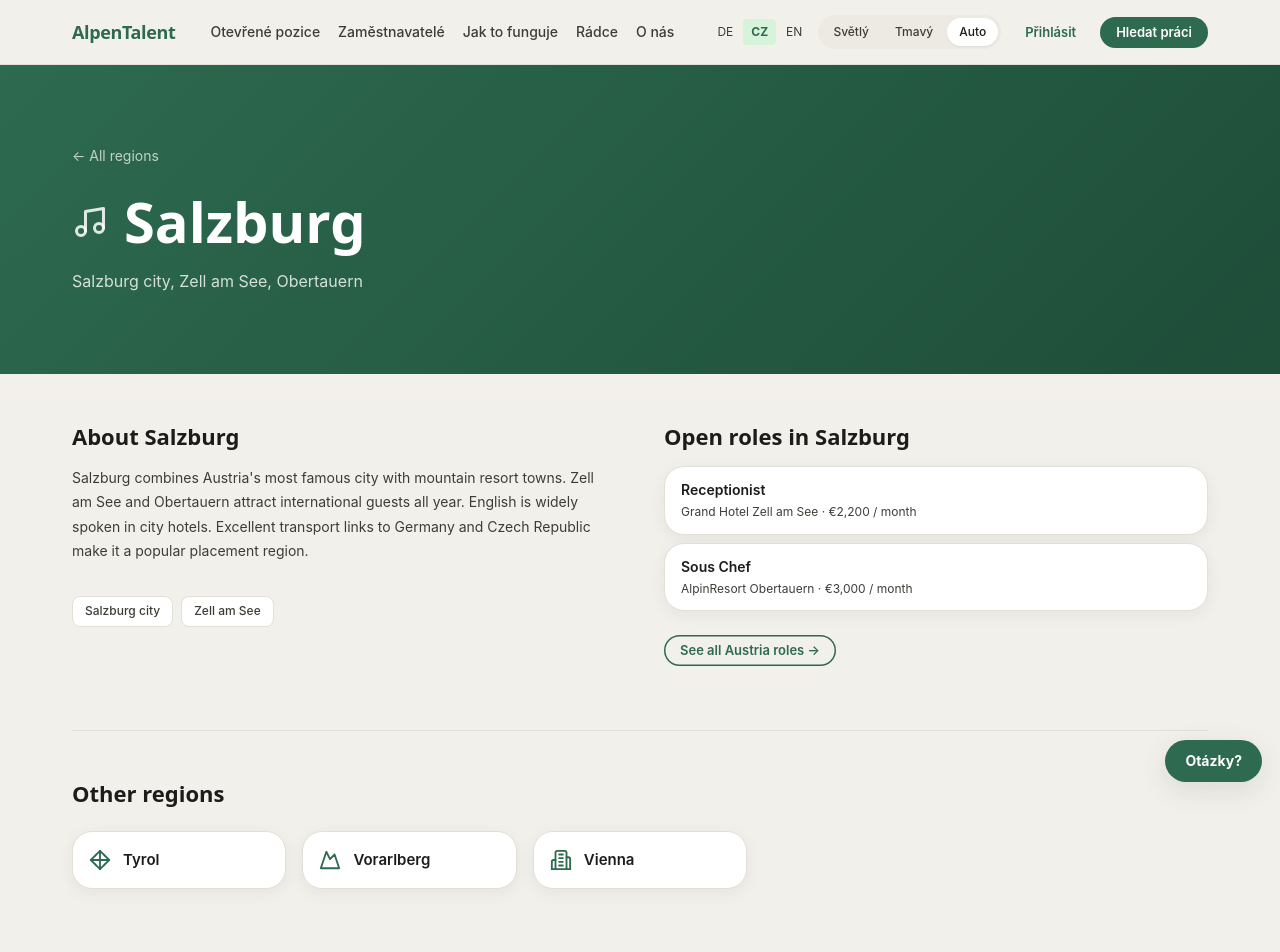
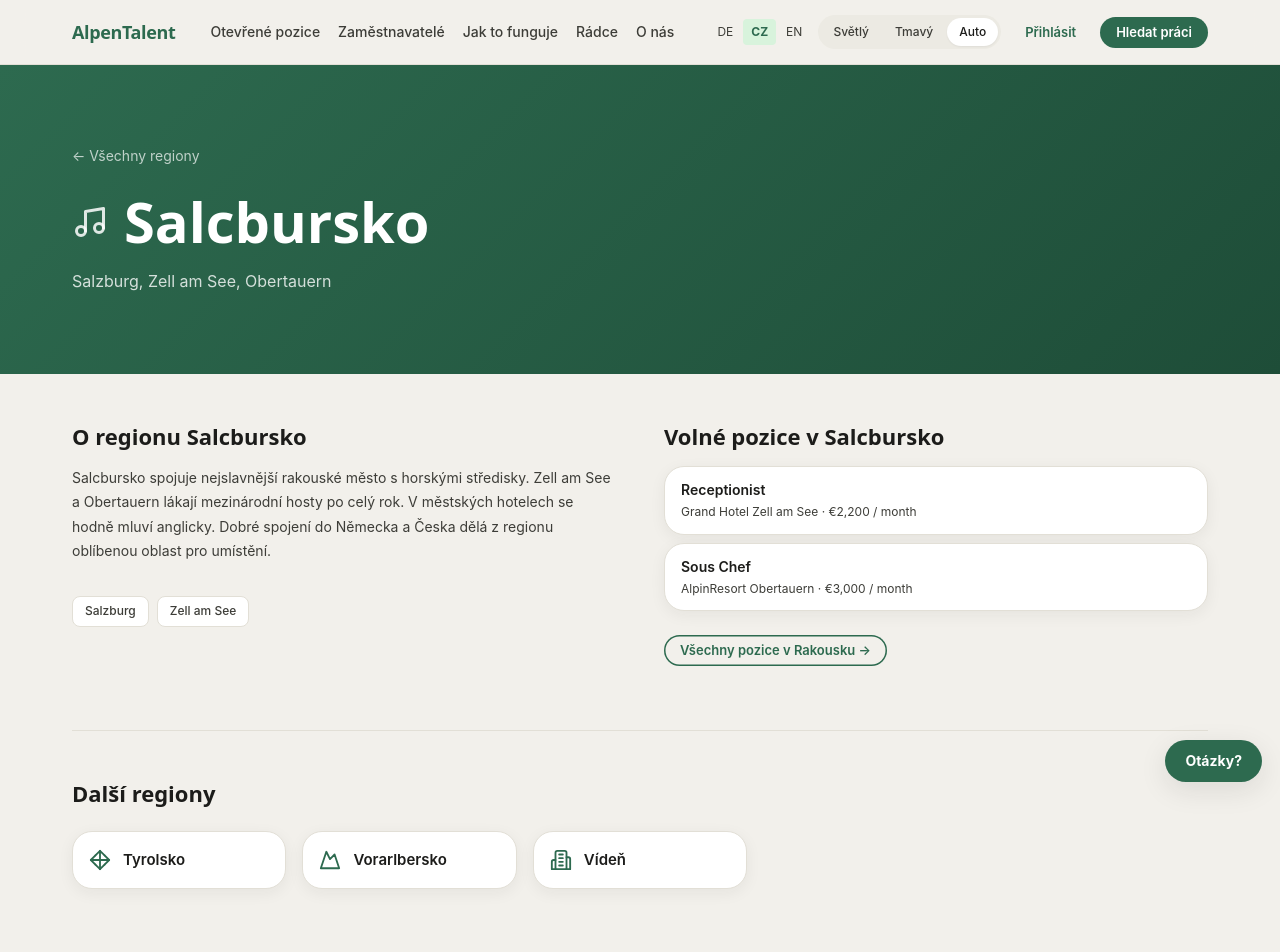
Before and after one commit to BlackBridgeGroup/at-web-beta, a Next.js app: page /cz/regions/salzburg in a window 1280 px wide. Shown: the top 952 px of the page. Built offline with nearby package versions, Linux system fonts and the light colour scheme.

Commit message:
localize region detail pages

```diff
--- a/app/[locale]/regions/[region]/page.tsx
+++ b/app/[locale]/regions/[region]/page.tsx
@@ -6,14 +6,77 @@ import { locales, normalizeLocale, type Locale } from '../../../../lib/i18n';
 import { mockJobs } from '../../../../lib/mockJobs';
 import type { Metadata } from 'next';
 
-const regions = [
-  { slug: 'tyrol',      name: 'Tyrol',     nameDe: 'Tirol',      highlights: 'Kitzbühel, Innsbruck, St. Anton',           body: 'Tyrol is Austria\'s premier ski and outdoor destination, home to some of the country\'s most iconic resorts. Hotels here are open year-round, with peak demand in winter (December–March) and summer (June–August). Housing is almost always included. Languages: German is essential for most roles; English is increasingly common in five-star properties.' },
-  { slug: 'salzburg',   name: 'Salzburg',  nameDe: 'Salzburg',   highlights: 'Salzburg city, Zell am See, Obertauern',    body: 'Salzburg combines Austria\'s most famous city with mountain resort towns. Zell am See and Obertauern attract international guests all year. English is widely spoken in city hotels. Excellent transport links to Germany and Czech Republic make it a popular placement region.' },
-  { slug: 'vorarlberg', name: 'Vorarlberg',nameDe: 'Vorarlberg', highlights: 'Lech, Bregenz, Montafon',                   body: 'Austria\'s westernmost province is home to Lech am Arlberg — one of the most exclusive ski areas in the Alps. Salaries and tips tend to be higher than average. The region has strong connections to Germany and Switzerland. Hotels typically run from December to April and June to October.' },
-  { slug: 'vienna',     name: 'Vienna',    nameDe: 'Wien',        highlights: 'International hotels, restaurants, fine dining', body: 'Vienna hosts some of Europe\'s finest grand hotels and a thriving restaurant scene. Roles here are predominantly year-round and include more management and fine-dining positions than alpine resorts. German is essential. The city\'s international character means multiple languages are an asset.' },
-  { slug: 'styria',     name: 'Styria',    nameDe: 'Steiermark', highlights: 'Graz, Schladming, Bad Aussee',               body: 'Styria is less crowded than Tyrol but equally beautiful. Schladming hosted the 2013 Alpine Ski World Championships and remains a major resort. The Graz restaurant scene is growing fast. Salaries are comparable to other regions; housing is often included in resort areas.' },
-  { slug: 'carinthia',  name: 'Carinthia', nameDe: 'Kärnten',    highlights: 'Klagenfurt, Velden, Villach',                body: 'Carinthia borders Slovenia and Italy, giving it a distinctly Mediterranean feel. Lake Wörthersee is Austria\'s most popular summer resort area. The season runs from May to September. Italian and Slovenian speakers find natural advantages here; German remains essential.' },
+type LS = Record<string, string>;
+type Region = { slug: string; name: LS; highlights: LS; body: LS };
+
+const regions: Region[] = [
+  {
+    slug: 'tyrol',
+    name: { de: 'Tirol', cz: 'Tyrolsko', en: 'Tyrol' },
+    highlights: { de: 'Kitzbühel, Innsbruck, St. Anton', cz: 'Kitzbühel, Innsbruck, St. Anton', en: 'Kitzbühel, Innsbruck, St. Anton' },
+    body: {
+      en: "Tyrol is Austria's premier ski and outdoor destination, home to some of the country's most iconic resorts. Hotels here are open year-round, with peak demand in winter (December–March) and summer (June–August). Housing is almost always included. German is essential for most roles; English is increasingly common in five-star properties.",
+      de: 'Tirol ist Österreichs führende Ski- und Outdoor-Destination mit einigen der bekanntesten Resorts des Landes. Hotels haben hier ganzjährig geöffnet, mit Spitzen im Winter (Dezember–März) und Sommer (Juni–August). Eine Unterkunft ist fast immer inklusive. Deutsch ist für die meisten Stellen unerlässlich; Englisch wird in Fünf-Sterne-Häusern immer üblicher.',
+      cz: 'Tyrolsko je přední rakouská lyžařská a outdoorová destinace s několika nejznámějšími středisky v zemi. Hotely tu mají otevřeno celoročně, s vrcholem v zimě (prosinec–březen) a v létě (červen–srpen). Ubytování bývá téměř vždy v ceně. Němčina je pro většinu pozic nezbytná; angličtina je stále běžnější v pětihvězdičkových hotelech.',
+    },
+  },
+  {
+    slug: 'salzburg',
+    name: { de: 'Salzburg', cz: 'Salcbursko', en: 'Salzburg' },
+    highlights: { de: 'Salzburg, Zell am See, Obertauern', cz: 'Salzburg, Zell am See, Obertauern', en: 'Salzburg city, Zell am See, Obertauern' },
+    body: {
+      en: 'Salzburg combines Austria\'s most famous city with mountain resort towns. Zell am See and Obertauern attract international guests all year. English is widely spoken in city hotels. Excellent transport links to Germany and Czech Republic make it a popular placement region.',
+      de: 'Salzburg verbindet Österreichs berühmteste Stadt mit Bergresort-Orten. Zell am See und Obertauern ziehen das ganze Jahr internationale Gäste an. In Stadthotels wird viel Englisch gesprochen. Gute Verkehrsanbindungen nach Deutschland und Tschechien machen die Region zu einem beliebten Einsatzgebiet.',
+      cz: 'Salcbursko spojuje nejslavnější rakouské město s horskými středisky. Zell am See a Obertauern lákají mezinárodní hosty po celý rok. V městských hotelech se hodně mluví anglicky. Dobré spojení do Německa a Česka dělá z regionu oblíbenou oblast pro umístění.',
+    },
+  },
+  {
+    slug: 'vorarlberg',
+    name: { de: 'Vorarlberg', cz: 'Vorarlbersko', en: 'Vorarlberg' },
+    highlights: { de: 'Lech, Bregenz, Montafon', cz: 'Lech, Bregenz, Montafon', en: 'Lech, Bregenz, Montafon' },
+    body: {
+      en: "Austria's westernmost province is home to Lech am Arlberg — one of the most exclusive ski areas in the Alps. Salaries and tips tend to be higher than average. The region has strong connections to Germany and Switzerland. Hotels typically run from December to April and June to October.",
+      de: 'Österreichs westlichste Provinz beheimatet Lech am Arlberg — eines der exklusivsten Skigebiete der Alpen. Gehälter und Trinkgelder liegen über dem Durchschnitt. Die Region ist eng mit Deutschland und der Schweiz verbunden. Hotels haben meist von Dezember bis April und von Juni bis Oktober geöffnet.',
+      cz: 'Nejzápadnější rakouská provincie je domovem Lech am Arlberg — jednoho z nejexkluzivnějších lyžařských areálů v Alpách. Platy a spropitné bývají nadprůměrné. Region má silné vazby na Německo a Švýcarsko. Hotely obvykle fungují od prosince do dubna a od června do října.',
+    },
+  },
+  {
+    slug: 'vienna',
+    name: { de: 'Wien', cz: 'Vídeň', en: 'Vienna' },
+    highlights: { de: 'Internationale Hotels, Restaurants, Fine Dining', cz: 'Mezinárodní hotely, restaurace, fine dining', en: 'International hotels, restaurants, fine dining' },
+    body: {
+      en: "Vienna hosts some of Europe's finest grand hotels and a thriving restaurant scene. Roles here are predominantly year-round and include more management and fine-dining positions than alpine resorts. German is essential. The city's international character means multiple languages are an asset.",
+      de: 'Wien beherbergt einige der feinsten Grandhotels Europas und eine lebendige Restaurantszene. Stellen sind hier überwiegend ganzjährig und umfassen mehr Management- und Fine-Dining-Positionen als alpine Resorts. Deutsch ist unerlässlich. Der internationale Charakter der Stadt macht mehrere Sprachen zum Vorteil.',
+      cz: 'Vídeň hostí jedny z nejlepších grandhotelů v Evropě a živou restaurační scénu. Pozice jsou tu převážně celoroční a zahrnují víc manažerských a fine-dining míst než alpská střediska. Němčina je nezbytná. Mezinárodní charakter města dělá z více jazyků výhodu.',
+    },
+  },
+  {
+    slug: 'styria',
+    name: { de: 'Steiermark', cz: 'Štýrsko', en: 'Styria' },
+    highlights: { de: 'Graz, Schladming, Bad Aussee', cz: 'Graz, Schladming, Bad Aussee', en: 'Graz, Schladming, Bad Aussee' },
+    body: {
+      en: 'Styria is less crowded than Tyrol but equally beautiful. Schladming hosted the 2013 Alpine Ski World Championships and remains a major resort. The Graz restaurant scene is growing fast. Salaries are comparable to other regions; housing is often included in resort areas.',
+      de: 'Die Steiermark ist weniger überlaufen als Tirol, aber genauso schön. Schladming war Austragungsort der Alpinen Ski-WM 2013 und ist nach wie vor ein bedeutendes Resort. Die Grazer Restaurantszene wächst schnell. Die Gehälter sind mit anderen Regionen vergleichbar; in Resort-Gebieten ist die Unterkunft oft inklusive.',
+      cz: 'Štýrsko je méně přeplněné než Tyrolsko, ale stejně krásné. Schladming hostil mistrovství světa v alpském lyžování 2013 a zůstává významným střediskem. Restaurační scéna v Grazu rychle roste. Platy jsou srovnatelné s ostatními regiony; ve střediscích bývá ubytování často v ceně.',
+    },
+  },
+  {
+    slug: 'carinthia',
+    name: { de: 'Kärnten', cz: 'Korutany', en: 'Carinthia' },
+    highlights: { de: 'Klagenfurt, Velden, Villach', cz: 'Klagenfurt, Velden, Villach', en: 'Klagenfurt, Velden, Villach' },
+    body: {
+      en: "Carinthia borders Slovenia and Italy, giving it a distinctly Mediterranean feel. Lake Wörthersee is Austria's most popular summer resort area. The season runs from May to September. Italian and Slovenian speakers find natural advantages here; German remains essential.",
+      de: 'Kärnten grenzt an Slowenien und Italien und hat dadurch ein mediterranes Flair. Der Wörthersee ist Österreichs beliebtestes Sommerresort-Gebiet. Die Saison läuft von Mai bis September. Italienisch- und Slowenischsprechende haben hier natürliche Vorteile; Deutsch bleibt unerlässlich.',
+      cz: 'Korutany sousedí se Slovinskem a Itálií, díky čemuž mají středomořskou atmosféru. Jezero Wörthersee je nejoblíbenější rakouská letní rekreační oblast. Sezóna trvá od května do září. Mluvčí italštiny a slovinštiny tu mají přirozenou výhodu; němčina zůstává nezbytná.',
+    },
+  },
 ];
+
+const UI: Record<string, { all: string; about: string; openRoles: string; newRoles: string; browse: string; seeAll: string; other: string }> = {
+  de: { all: '← Alle Regionen', about: 'Über', openRoles: 'Offene Stellen in', newRoles: 'Neue Stellen kommen hier regelmäßig dazu.', browse: 'Alle Stellen ansehen →', seeAll: 'Alle Stellen in Österreich →', other: 'Andere Regionen' },
+  cz: { all: '← Všechny regiony', about: 'O regionu', openRoles: 'Volné pozice v', newRoles: 'Nové pozice tu přibývají pravidelně.', browse: 'Procházet všechny pozice →', seeAll: 'Všechny pozice v Rakousku →', other: 'Další regiony' },
+  en: { all: '← All regions', about: 'About', openRoles: 'Open roles in', newRoles: 'New roles here are added regularly.', browse: 'Browse all jobs →', seeAll: 'See all Austria roles →', other: 'Other regions' },
+};
 
 function RegionIcon({ slug, size = 24 }: { slug: string; size?: number }) {
   const s = { width: size, height: size, viewBox: '0 0 24 24', fill: 'none', stroke: 'currentColor', strokeWidth: 2, strokeLinecap: 'round' as const, strokeLinejoin: 'round' as const, 'aria-hidden': true };
@@ -29,155 +92,95 @@ function RegionIcon({ slug, size = 24 }: { slug: string; size?: number }) {
 }
 
 export function generateStaticParams() {
-  return locales.flatMap(locale =>
-    regions.map(r => ({ locale, region: r.slug }))
-  );
+  return locales.flatMap(locale => regions.map(r => ({ locale, region: r.slug })));
 }
 
-export async function generateMetadata({
-  params,
-}: {
-  params: Promise<{ locale: string; region: string }>;
-}): Promise<Metadata> {
+export async function generateMetadata({ params }: { params: Promise<{ locale: string; region: string }> }): Promise<Metadata> {
   const { locale: raw, region: slug } = await params;
   const locale = normalizeLocale(raw) as Locale;
   const r = regions.find(x => x.slug === slug);
   if (!r) return {};
+  const name = r.name[locale] ?? r.name.en;
   return {
-    title: `Hospitality Jobs in ${r.name}, Austria`,
-    description: `Find hospitality jobs in ${r.name} — hotels, restaurants and resorts in ${r.highlights}.`,
+    title: `Hospitality Jobs in ${name}, Austria`,
+    description: `Find hospitality jobs in ${name} — hotels, restaurants and resorts in ${r.highlights[locale] ?? r.highlights.en}.`,
     alternates: {
       canonical: `https://alpentalent.com/${locale}/regions/${slug}`,
-      languages: {
-        de: `/de/regions/${slug}`,
-        cs: `/cz/regions/${slug}`,
-        en: `/en/regions/${slug}`,
-      },
+      languages: { de: `/de/regions/${slug}`, cs: `/cz/regions/${slug}`, en: `/en/regions/${slug}` },
     },
   };
 }
 
-export default async function RegionDetail({
-  params,
-}: {
-  params: Promise<{ locale: string; region: string }>;
-}) {
+export default async function RegionDetail({ params }: { params: Promise<{ locale: string; region: string }> }) {
   const { locale: raw, region: slug } = await params;
   if (!['de', 'cz', 'en'].includes(raw)) notFound();
   const locale = normalizeLocale(raw) as Locale;
+  const u = UI[locale] ?? UI.de;
 
   const region = regions.find(r => r.slug === slug);
   if (!region) notFound();
 
+  const name = region.name[locale] ?? region.name.en;
+  const highlights = region.highlights[locale] ?? region.highlights.en;
   const regionJobs = mockJobs.filter(j =>
-    j.location.toLowerCase().includes(region.name.toLowerCase()) ||
-    j.location.toLowerCase().includes(region.nameDe.toLowerCase())
+    j.location.toLowerCase().includes(region.name.en.toLowerCase()) ||
+    j.location.toLowerCase().includes(region.name.de.toLowerCase())
   );
-
   const otherRegions = regions.filter(r => r.slug !== slug).slice(0, 3);
 
   return (
     <SiteShell locale={locale}>
       {/* Hero */}
-      <div
-        style={{
-          background: 'linear-gradient(135deg, var(--at-alpine-green) 0%, #1E4D38 100%)',
-          paddingBlock: 'clamp(48px, 8vw, 80px)',
-        }}
-      >
+      <div style={{ background: 'linear-gradient(135deg, var(--at-alpine-green) 0%, #1E4D38 100%)', paddingBlock: 'clamp(48px, 8vw, 80px)' }}>
         <div className="at-container">
-          <Link
-            href={`/${locale}/regions`}
-            style={{ color: 'rgba(255,255,255,0.7)', fontSize: '0.875rem', textDecoration: 'none', display: 'inline-block', marginBottom: 'var(--space-3)' }}
-          >
-            ← All regions
-          </Link>
+          <Link href={`/${locale}/regions`} style={{ color: 'rgba(255,255,255,0.7)', fontSize: '0.875rem', textDecoration: 'none', display: 'inline-block', marginBottom: 'var(--space-3)' }}>{u.all}</Link>
           <div style={{ display: 'flex', alignItems: 'center', gap: 16, marginBottom: 'var(--space-2)' }}>
             <div style={{ color: 'rgba(255,255,255,0.85)', flexShrink: 0 }} aria-hidden="true"><RegionIcon slug={region.slug} size={36} /></div>
-            <h1 className="at-display" style={{ color: '#fff', margin: 0 }}>{region.name}</h1>
+            <h1 className="at-display" style={{ color: '#fff', margin: 0 }}>{name}</h1>
           </div>
-          <p style={{ margin: 0, color: 'rgba(255,255,255,0.8)', fontSize: '1rem' }}>
-            {region.highlights}
-          </p>
+          <p style={{ margin: 0, color: 'rgba(255,255,255,0.8)', fontSize: '1rem' }}>{highlights}</p>
         </div>
       </div>
 
       {/* Content */}
       <div className="at-container" style={{ paddingBlock: 'var(--space-6)' }}>
-        <div
-          style={{
-            display: 'grid',
-            gridTemplateColumns: 'repeat(auto-fit, minmax(300px, 1fr))',
-            gap: 'var(--space-6)',
-            alignItems: 'start',
-          }}
-        >
-          {/* About section */}
+        <div style={{ display: 'grid', gridTemplateColumns: 'repeat(auto-fit, minmax(300px, 1fr))', gap: 'var(--space-6)', alignItems: 'start' }}>
           <div>
-            <h2 className="at-h2" style={{ margin: '0 0 var(--space-2)' }}>About {region.name}</h2>
-            <p style={{ margin: '0 0 var(--space-4)', color: 'var(--text-muted)', lineHeight: 1.75 }}>
-              {region.body}
-            </p>
+            <h2 className="at-h2" style={{ margin: '0 0 var(--space-2)' }}>{u.about} {name}</h2>
+            <p style={{ margin: '0 0 var(--space-4)', color: 'var(--text-muted)', lineHeight: 1.75 }}>{region.body[locale] ?? region.body.en}</p>
             <div style={{ display: 'flex', gap: 8, flexWrap: 'wrap' }}>
-              <span className="at-chip">{region.highlights.split(', ')[0]}</span>
-              <span className="at-chip">{region.highlights.split(', ')[1]}</span>
+              <span className="at-chip">{highlights.split(', ')[0]}</span>
+              <span className="at-chip">{highlights.split(', ')[1]}</span>
             </div>
           </div>
 
-          {/* Jobs in this region */}
           <div>
-            <h2 className="at-h2" style={{ margin: '0 0 var(--space-2)' }}>
-              Open roles in {region.name}
-            </h2>
+            <h2 className="at-h2" style={{ margin: '0 0 var(--space-2)' }}>{u.openRoles} {name}</h2>
             {regionJobs.length > 0 ? (
               <div style={{ display: 'flex', flexDirection: 'column', gap: 'var(--space-1)' }}>
                 {regionJobs.map(job => (
-                  <JobCard
-                    key={job.slug}
-                    slug={job.slug}
-                    hotelName={job.hotelName}
-                    roleName={job.roleName}
-                    location={job.location}
-                    salary={job.salary}
-                    contractType={job.contractType}
-                    housingProvided={job.housingProvided}
-                    compact
-                    locale={locale}
-                    showSaveHeart
-                  />
+                  <JobCard key={job.slug} slug={job.slug} hotelName={job.hotelName} roleName={job.roleName} location={job.location} salary={job.salary} contractType={job.contractType} housingProvided={job.housingProvided} compact locale={locale} showSaveHeart />
                 ))}
               </div>
             ) : (
               <div className="at-card" style={{ padding: 'var(--space-4)', textAlign: 'center' }}>
-                <p style={{ margin: '0 0 var(--space-2)', color: 'var(--text-muted)' }}>
-                  New roles in {region.name} are added regularly.
-                </p>
-                <Link href={`/${locale}/jobs`} className="at-btn at-btn--primary at-btn--sm">
-                  Browse all jobs →
-                </Link>
+                <p style={{ margin: '0 0 var(--space-2)', color: 'var(--text-muted)' }}>{u.newRoles}</p>
+                <Link href={`/${locale}/jobs`} className="at-btn at-btn--primary at-btn--sm">{u.browse}</Link>
               </div>
             )}
             <div style={{ marginTop: 'var(--space-3)' }}>
-              <Link href={`/${locale}/jobs`} className="at-btn at-btn--secondary at-btn--sm">
-                See all Austria roles →
-              </Link>
+              <Link href={`/${locale}/jobs`} className="at-btn at-btn--secondary at-btn--sm">{u.seeAll}</Link>
             </div>
           </div>
         </div>
 
-        {/* Other regions */}
         <div style={{ marginTop: 'var(--space-8)', paddingTop: 'var(--space-6)', borderTop: '1px solid var(--border)' }}>
-          <h2 className="at-h2" style={{ margin: '0 0 var(--space-3)' }}>Other regions</h2>
+          <h2 className="at-h2" style={{ margin: '0 0 var(--space-3)' }}>{u.other}</h2>
           <div style={{ display: 'grid', gridTemplateColumns: 'repeat(auto-fill, minmax(200px, 1fr))', gap: 'var(--space-2)' }}>
             {otherRegions.map(r => (
-              <Link
-                key={r.slug}
-                href={`/${locale}/regions/${r.slug}`}
-                className="at-card at-card--interactive"
-                style={{ display: 'flex', alignItems: 'center', gap: 12, padding: 'var(--space-2)', textDecoration: 'none' }}
-              >
+              <Link key={r.slug} href={`/${locale}/regions/${r.slug}`} className="at-card at-card--interactive" style={{ display: 'flex', alignItems: 'center', gap: 12, padding: 'var(--space-2)', textDecoration: 'none' }}>
                 <div style={{ color: 'var(--at-alpine-green)', flexShrink: 0 }} aria-hidden="true"><RegionIcon slug={r.slug} size={22} /></div>
-                <span style={{ fontWeight: 600, color: 'var(--text)', fontSize: '0.9375rem' }}>{r.name}</span>
+                <span style={{ fontWeight: 600, color: 'var(--text)', fontSize: '0.9375rem' }}>{r.name[locale] ?? r.name.en}</span>
               </Link>
             ))}
           </div>
```
